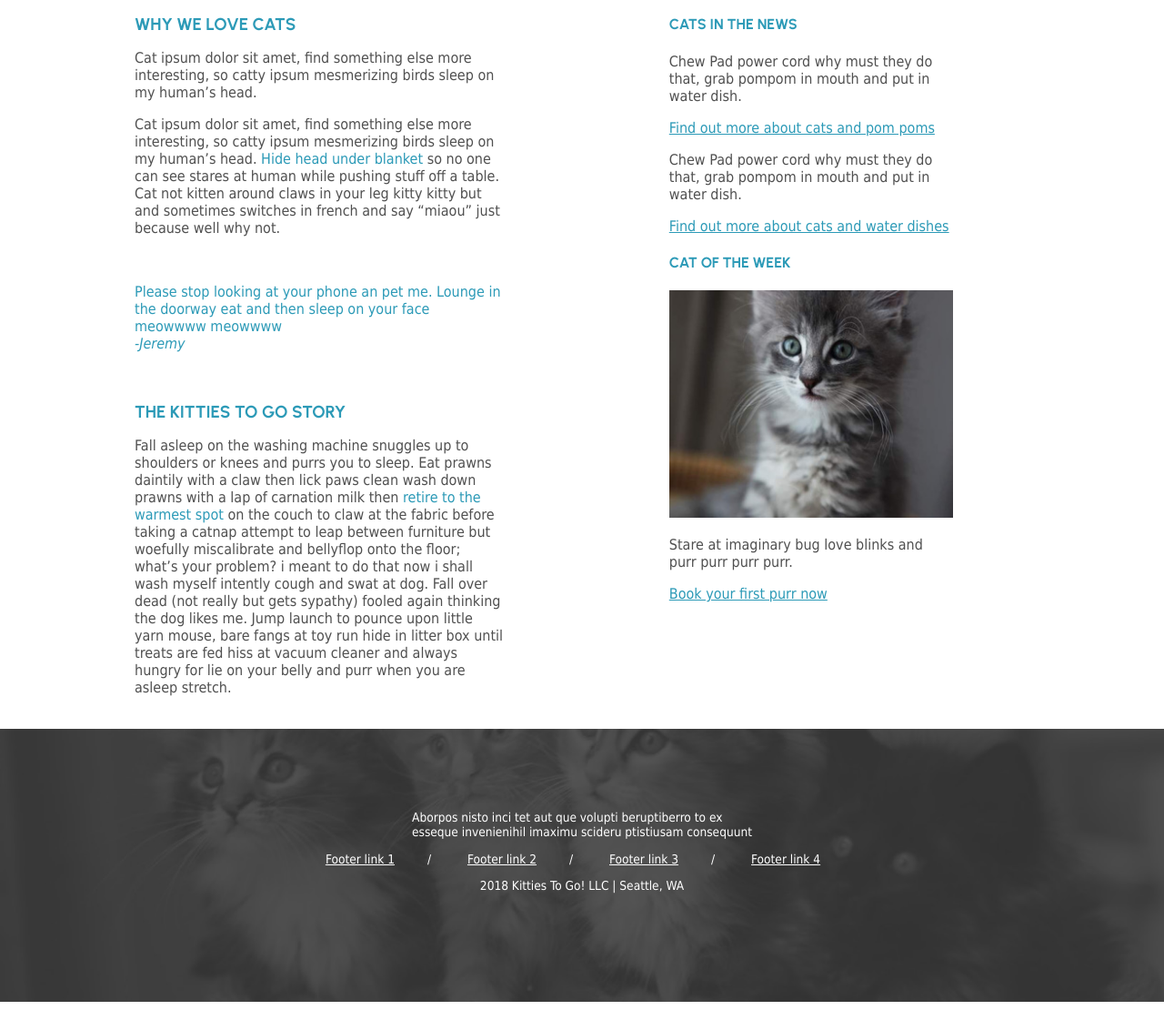
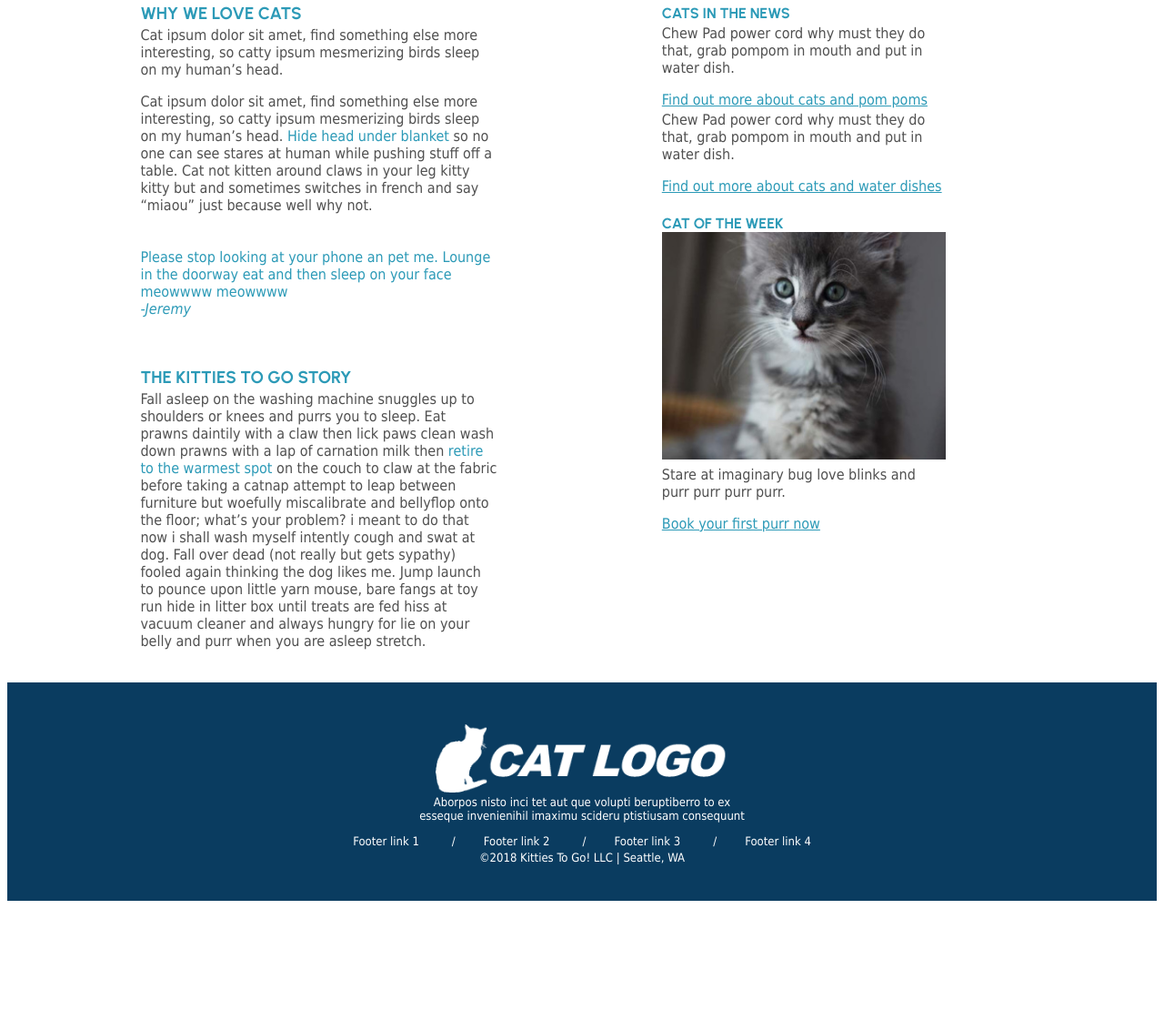
Before and after one commit to lorentay/kitties-to-go, a plain HTML site: page index.html in a window 1280 px wide. Shown: the part 474-1595 px from the top of the page at 91% size. After the commit the page ends 1472 px from the top, so only its background shows below. Drawn offline with Linux system fonts and the light colour scheme.

Commit message:
fixed the footer logo

```diff
--- a/index.html
+++ b/index.html
@@ -88,13 +88,12 @@
     </main>
 
 
-
-
-    <div class="footer">
+    <div class="footer-banner">
+      <img src="images/lesson04-mock5-cat-logo.png" class="footer-logo" alt="">
         <div class="footer-text">
             <p>Aborpos nisto inci tet aut que volupti beruptiberro to ex<br>
                 esseque invenienihil imaximu scideru ptistiusam consequunt</p>
-                <nav>
+                <nav class="footer-menu">
                     <ul>
                         <li><a href="#">Footer link 1</a></li>
                         <li><a href="#">Footer link 2</a></li>
@@ -102,9 +101,14 @@
                         <li><a href="#">Footer link 4</a></li>
                     </ul>
                 </nav>
-            <p> 2018 Kitties To Go! LLC | Seattle, WA</p>
+            <p>&copy;2018 Kitties To Go! LLC | Seattle, WA</p>
         </div>
     </div>
 
 </body>
 </html>
+
+
+
+</body>
+</html>
--- a/styles/styles.css
+++ b/styles/styles.css
@@ -9,19 +9,28 @@
    .hidden:focus {
     left: 0;
    }
+   html {
+    scroll-behavior: smooth;
+   }
+   body {
+    color: #505050;
+    /* margin: 1.25rem 0; */
+    padding: 0;
+    font-family: Tahoma, sans-serif;
+}
 
 h3, h4 {
     font-family: "Urbanist", sans-serif;
     color:#2c9ab7;
+    margin-bottom: 0;
 }
 h2, h3 {
-    margin-bottom: 0.20rem;
+    margin-bottom: 0;
 }
-body {
-    color: #505050;
-    margin: 1.25rem 0;
-    padding: 0;
-    font-family: Tahoma, sans-serif;
+
+p {
+    margin-top: 3px;
+    /* font-size: 1rem; */
 }
 
 
@@ -154,10 +163,57 @@ a:hover {
     background-position: center;
     background-repeat: no-repeat;
  }
+ /* footer styles adopt a dog */
+.footer-banner {
+    display: flex;
+    flex-direction: column;
+    justify-content: center;
+    align-items: center;
+    width: 100%;
+    height: 15rem;
+    padding: 20px;
+    background-color: #0a3c60;
+}
+.footer-banner p {
+    color: #FFFFFF;
+}
+.footer-logo {
+    height: 75px;
+    width: auto;
+    margin-top: 20px;
+}
 .footer-text {
+    text-align: center;
+    font-size: small;
+    color: #FFFFFF;
+}
+.footer-menu ul {
+    display: inline-flex;
+    justify-content: center;
+    list-style-type: none;
+    padding: 0;
+    margin: 0;
+    gap: 15px;
+}
+.footer-menu ul li a {
+    text-decoration: none;
+    color: #FFFFFF;
+}
+.footer-menu a:hover {
+    text-decoration: underline;
+}
+.footer-menu ul li::after {
+    content: "/";
+    margin-left: 1.25rem;
+}
+.footer-menu ul li:last-child::after {
+    content: none;
+}
+
+/* footer-text {
     height: 90%;
     display: flex;
-    flex-direction: column;
+  .  flex-direction: column;
     justify-content: center;
     align-items: center;
     color: white;
@@ -188,7 +244,7 @@ a:hover {
 }
 .footer nav ul li:last-child::after {
     content: none;
-}
+} */
 
 /* media queries */
 
```
Also changed, not shown: rates.html (+4 -3 lines), 1 other file.
